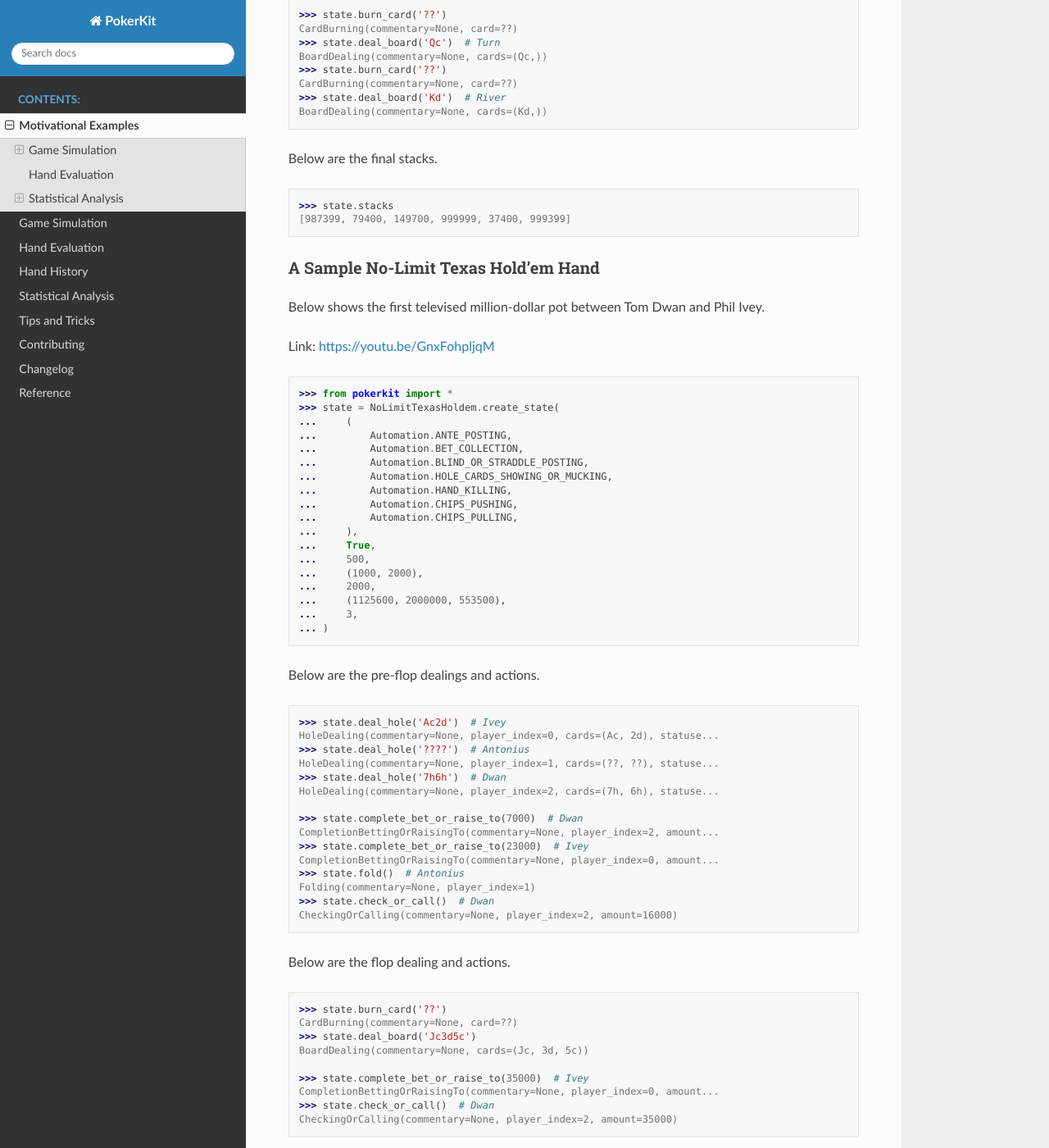
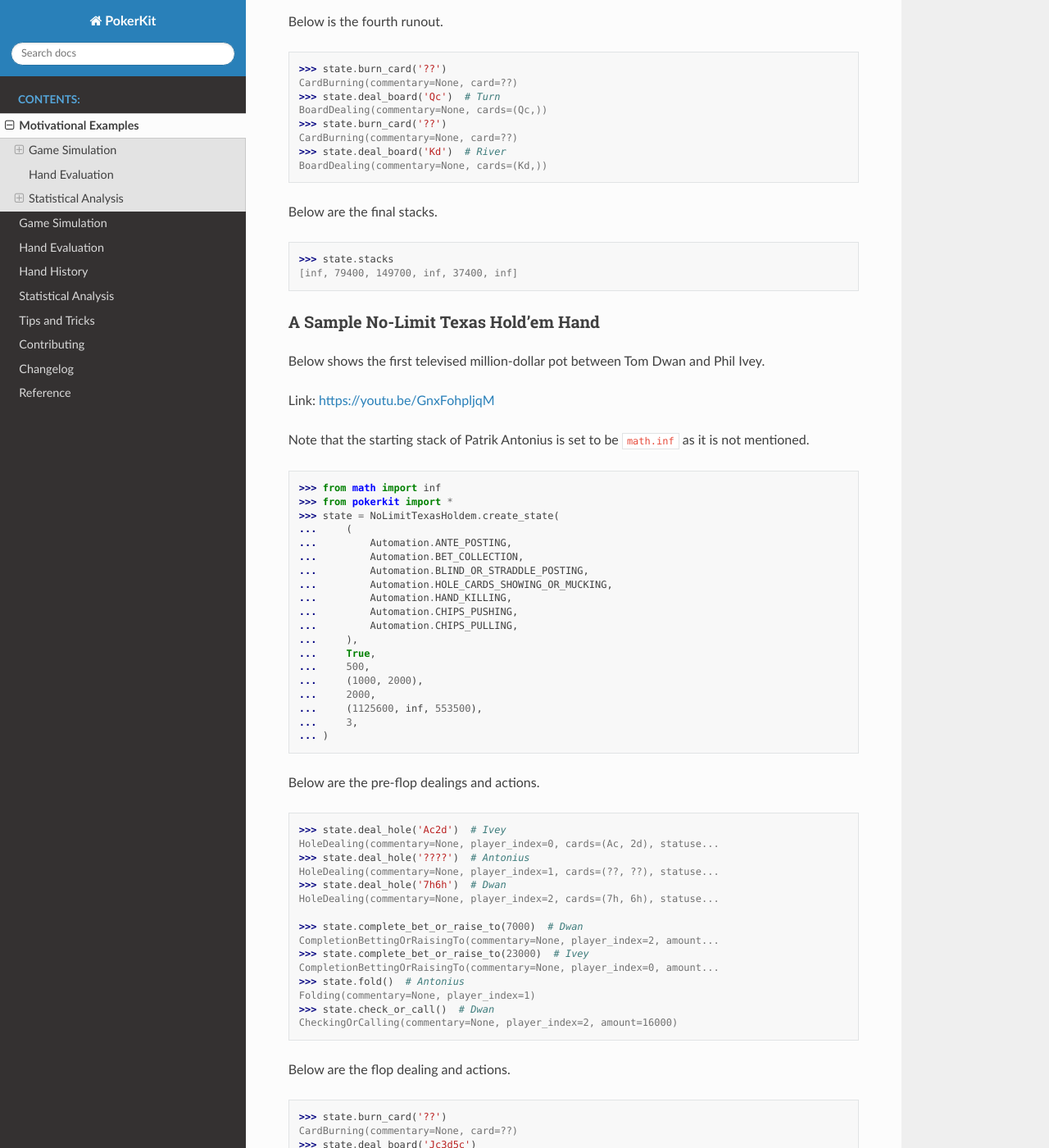
Before and after one commit to uoftcprg/pokerkit, a Sphinx documentation site: the page built from docs/examples.rst, in a window 1280 px wide and 1400 px high, scrolled down 3895 px. Shown: the whole window at 82% size. Built offline with Sphinx 7.4.7 and the Read the Docs theme 2.0.0, drawn with Linux system fonts in a browser that asks for light colours; some of the changed text lies outside the part shown.

Commit message:
Add payoffs and allow unknown starting stacks (inf)

```diff
--- a/CHANGELOG.rst
+++ b/CHANGELOG.rst
@@ -23,6 +23,8 @@
 - Multi-board games.
 - More degree of freedom in hole dealing/showdown order.
 - Docstring and documentation overhaul.
+- Unknown starting stacks can be expressed with ``math.inf``.
+- More flexible raking system.
 
 **Changed**
 
@@ -73,6 +75,7 @@
 - In ``pokerkit.utilities.rake``, added parameters ``state``, ``cap``, and ``no_flop_no_drop``, and ``rake`` is now renamed as ``percentage`` and is a keyword parameter.
 - New attributes ``pokerkit.state.Pot.raked_amount`` and ``pokerkit.state.Pot.unraked_amount`` that gives the raked and the unraked amounts of the pot.
 - New property ``pokerkit.state.ChipsPushing.unraked_amount``.
+- New attribute ``pokerkit.state.payoffs`` for keeping track of payoffs (rewards).
 
 Version 0.4.17 (April 9, 2024)
 ------------------------------
--- a/TODOS.rst
+++ b/TODOS.rst
@@ -9,10 +9,6 @@
   - Post bets are posted when a player wants to play a game immediately after joining without waiting for the button to pass him or her.
   - This is demonstrably different from blinds or straddles
   - As an optional parameter
-
-- Unknown stacks support.
-
-  - One can pass ``math.inf`` as the unknown starting stack.
 
 - Fully comply with the Poker Hand History file format specs.
 
--- a/docs/examples.rst
+++ b/docs/examples.rst
@@ -66,8 +66,11 @@
 
 Link: https://youtu.be/cnjJv7x0HMY?si=4l05Ez7lQVczt8DI&t=638
 
+Note that the starting stacks for some players are set to be ``math.inf`` as they are not mentioned.
+
 .. code-block:: pycon
 
+   >>> from math import inf
    >>> from pokerkit import Automation, Mode, NoLimitTexasHoldem
    >>> state = NoLimitTexasHoldem.create_state(
    ...     (
@@ -83,7 +86,7 @@
    ...     {-1: 600},
    ...     (200, 400, 800),
    ...     400,
-   ...     (999999, 116400, 86900, 999999, 50000, 999999),
+   ...     (inf, 116400, 86900, inf, 50000, inf),
    ...     6,
    ...     mode=Mode.CASH_GAME,
    ... )
@@ -220,7 +223,7 @@
 .. code-block:: pycon
 
    >>> state.stacks
-   [987399, 79400, 149700, 999999, 37400, 999399]
+   [inf, 79400, 149700, inf, 37400, inf]
 
 A Sample No-Limit Texas Hold'em Hand
 ^^^^^^^^^^^^^^^^^^^^^^^^^^^^^^^^^^^^
@@ -229,8 +232,11 @@
 
 Link: https://youtu.be/GnxFohpljqM
 
+Note that the starting stack of Patrik Antonius is set to be ``math.inf`` as it is not mentioned.
+
 .. code-block:: pycon
 
+   >>> from math import inf
    >>> from pokerkit import *
    >>> state = NoLimitTexasHoldem.create_state(
    ...     (
@@ -246,7 +252,7 @@
    ...     500,
    ...     (1000, 2000),
    ...     2000,
-   ...     (1125600, 2000000, 553500),
+   ...     (1125600, inf, 553500),
    ...     3,
    ... )
 
@@ -320,7 +326,7 @@
 .. code-block:: pycon
 
    >>> state.stacks
-   [572100, 1997500, 1109500]
+   [572100, inf, 1109500]
 
 A Sample Short-Deck Hold'em Hand
 ^^^^^^^^^^^^^^^^^^^^^^^^^^^^^^^^
@@ -642,8 +648,11 @@
 
 Link: https://en.wikipedia.org/wiki/Badugi
 
+Note that the starting stacks are set to be ``math.inf`` as they are not mentioned.
+
 .. code-block:: pycon
 
+   >>> from math import inf
    >>> from pokerkit import *
    >>> state = FixedLimitBadugi.create_state(
    ...     (
@@ -659,7 +668,7 @@
    ...     (1, 2),
    ...     2,
    ...     4,
-   ...     200,
+   ...     inf,
    ...     4,
    ... )
 
@@ -779,7 +788,9 @@
 .. code-block:: pycon
 
    >>> state.stacks
-   [196, 220, 200, 184]
+   [inf, inf, inf, inf]
+   >>> state.payoffs
+   [-4, 20, 0, -16]
 
 Hand Evaluation
 ---------------
--- a/docs/simulation.rst
+++ b/docs/simulation.rst
@@ -579,7 +579,7 @@
 "Raw" Starting Stacks
 ^^^^^^^^^^^^^^^^^^^^^
 
-This parameter states the starting stacks. Again, the values are interpreted intelligently by PokerKit.
+This parameter states the starting stacks. Again, the values are interpreted intelligently by PokerKit. If a user's starting stack is unknown, his/her starting stack can be set to be ``math.inf``.
 
 Player Count
 ^^^^^^^^^^^^
--- a/docs/tips.rst
+++ b/docs/tips.rst
@@ -61,3 +61,8 @@
 Some fields/attributes in PokerKit are designed to be readonly. Most of these accesses (but not all) are enforced at the Python's ``dataclasses.dataclass`` level. An exception is for the attributes of :class:`pokerkit.state.State`. They should never be modified but instead let PokerKit modify them through public method calls. In other words, the user must only read from the state's attributes or call public methods (which may modify them).
 
 In general, one should never call protected (denoted with a preceding ``_`` character in their names) or private methods for anything in PokerKit.
+
+Assertions
+----------
+
+Inside PokerKit, assertions are only used for sanity checks. It is **never** used for anything meaningful in PokerKit. As there are many assertions throughout the code, if speed is a concern, one can safely disable assertions in Python by turning on appropriate optimizations for the Python interpreter (e.g. ``-O`` flag or the ``PYTHONOPTIMIZE`` environmental variable).
```
Also changed, not shown: other parts of docs/simulation.rst (+1 -0 lines), README.rst (+19 -6 lines), 4 other files.
